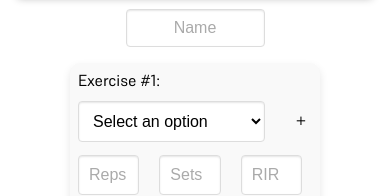
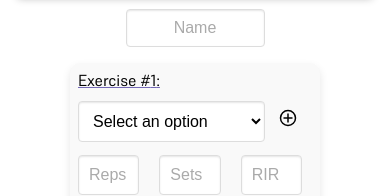
Before and after one commit to Ph1so/FitAnalyzer, a React (Create React App) app: page / in a window 390 px wide. Shown: the part 313-509 px from the top of the page. Built offline with nearby package versions, Linux system fonts and the light colour scheme.

Commit message:
Added icons and underline
see title. Likely will start working on analyze page now

```diff
--- a/package.json
+++ b/package.json
@@ -9,6 +9,7 @@
     "axios": "^1.7.2",
     "react": "^18.3.1",
     "react-dom": "^18.3.1",
+    "react-icons": "^5.2.1",
     "react-scripts": "5.0.1",
     "web-vitals": "^2.1.4"
   },
--- a/src/App.js
+++ b/src/App.js
@@ -2,6 +2,7 @@ import React from "react";
 import "./index.css";
 import Title from "./components/Title";
 import WorkoutName from "./components/WorkoutName";
+
 
 // TODO: consider putting the array of day names + workouts here instead of in WorkoutName.js and then passing it down as props
 function App() {
--- a/src/components/Options.css
+++ b/src/components/Options.css
@@ -17,6 +17,12 @@
   margin-top: 3vmin;
 }
 
+.Exercise-Number
+{
+  text-decoration: underline;
+  text-decoration-color: #7469b6;
+}
+
 .Add-Workout {
   font-family: "Supreme", sans-serif;
   font-size: large;
@@ -25,7 +31,7 @@
   margin-left: 1vmin;
   background-color: transparent;
   border: none;
-  float:right;
+  padding-left:70px;
   margin-top: 1%;
 }
 
@@ -41,7 +47,7 @@
   margin-left: 1vmin;
   background-color: transparent;
   border: none;
-  float:right;
+  padding-left:70px;
   margin-top: 1%;
 }
 
@@ -126,12 +132,12 @@ input[type="text"]::placeholder {
     width: 80%;
   }
   .Add-Workout {
-    float:right;
-    margin-top:2.5%;
+    padding-left:10px;
+    margin-top: 0%;
   }
   .Remove-Workout {
-    float:right;
-    margin-top:2.5%;
+    padding-left:10px;
+    margin-top: 0%;
   }
 }
 
@@ -147,12 +153,12 @@ input[type="text"]::placeholder {
     width: 80%;
   }
   .Add-Workout {
-    float:right;
-    margin-top:2.5%;
+    padding-left:10px;
+    margin-top: 0%;
   }
   .Remove-Workout {
-    float:right;
-    margin-top:2.5%;
+    padding-left:10px;
+    margin-top: 0%;
   }
 }
 
--- a/src/components/Options.js
+++ b/src/components/Options.js
@@ -3,6 +3,8 @@
 import React from "react";
 import PropTypes from "prop-types";
 import "./Options.css";
+import { GrAddCircle } from "react-icons/gr";
+import { GrSubtractCircle } from "react-icons/gr";
 
 const Options = ({ exercises, onExercisesChange }) => {
   // dynamically fetch the names from the database - Flask + python is used to get data using api key -> axios is used to fetch data from python
@@ -200,7 +202,7 @@ const Options = ({ exercises, onExercisesChange }) => {
       {exercises.map((exercise, index) => (
         <div className="Option-container" key={index}>
           <div className="Workout-choice">
-            <label htmlFor={`workout-select-${index}`}>
+            <label className="Exercise-Number" htmlFor={`workout-select-${index}`}>
               Exercise #{index + 1}:
             </label>
             <select
@@ -217,7 +219,7 @@ const Options = ({ exercises, onExercisesChange }) => {
             </select>
             {index === exercises.length - 1 ? (
               <button className="Add-Workout" onClick={addExercise}>
-                +
+                <GrAddCircle/>
               </button>
             ) : (
               <button
@@ -225,7 +227,7 @@ const Options = ({ exercises, onExercisesChange }) => {
                 className="Remove-Workout"
                 onClick={() => removeExercise(index)}
               >
-                -
+                <GrSubtractCircle />
               </button>
             )}
           </div>
```
Also changed, not shown: 1 other file (tests, documents, lock files or other folders).
